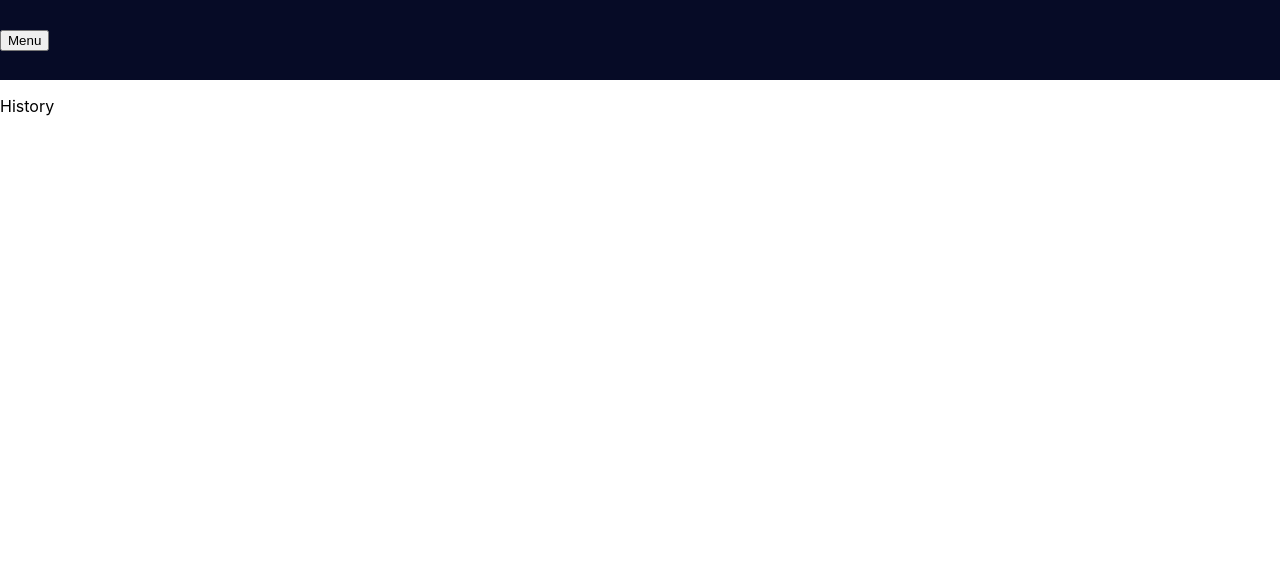
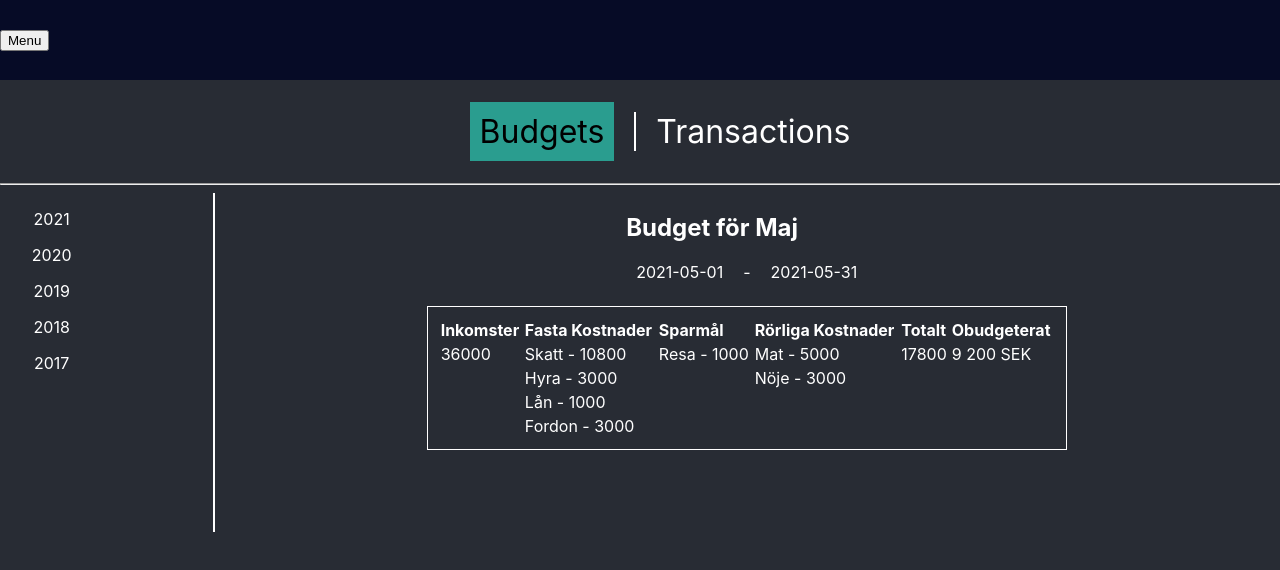
Before and after one commit to Basgrupp3Org/johannasnyareactfrontend, a React (Create React App) app: page /history in a window 1280 px wide. Shown: the top 570 px of the page. Built offline with nearby package versions, Linux system fonts and the light colour scheme.

Commit message:
Co-authored-by: SimonKarvonen <SimonKarvonen@users.noreply.github.com>

```diff
--- /dev/null
+++ b/src/Components/History/HistoryPage.css
@@ -0,0 +1,117 @@
+body{
+    background-color: #282C34;
+
+}
+table {
+    border: 1px solid white;
+    padding: 10px;
+    width: 100%;
+  }
+  /*----------------Navbar----------------*/
+  .container {
+      color: #fff;
+      display: grid;
+      grid-template-columns: repeat(6, 1fr);
+      grid-template-rows: repeat(5, 1fr);
+  }
+.history-nav{
+    /* border: 1px solid white; */
+    grid-row: 1 / 1;
+    grid-column: 1 / 7;
+
+}
+.history-nav li{
+    display:inline;
+    padding: 20px;
+
+}
+.line1{
+    border-left: 2px solid white;
+  display:inline;
+}
+/*---------------Budgets------------------- */
+.line2{
+    border-left: 2px solid white;
+  grid-row: 2 / 5;
+  grid-column: 2 / 2;
+}
+.history-sidebar{
+    /* border: 1px solid white; */
+    margin-right: 100px;
+    margin-left: -10px;
+    padding: 0px;
+    text-align: center;
+    grid-row: 2 / 6;
+    grid-column: 1 / 1;
+}
+.history-content{
+    /* border: 1px solid white; */
+    grid-row: 2 / 3;
+    grid-column: 3 / 6;
+    margin-left: auto;
+    margin-right: auto;
+}
+.from-to-date p{
+    display: inline;
+    padding-left: 10px;
+    padding-right: 10px;
+    align-items: center;
+}
+.history-table{
+    /* border: 1px solid white; */
+    grid-row: 3 / 6;
+    grid-column: 3 / 6;
+}
+ul {
+    list-style-type: none;
+    font-size: 32px;
+    text-align: center;
+}
+li {
+    text-decoration: none;
+}
+th{
+    text-align: left;
+}
+td {
+    text-align: left;
+}
+/*---------------Transactions------------------- */
+
+.transaction-inputs {
+    display: inline;
+    align-items: center;
+    grid-row: 2 / 2;
+    grid-column: 2 / 6;
+}
+
+.btn {
+    text-decoration: none;
+    color: white;
+    list-style-type: none;
+
+}
+.history-nav a.active {
+    text-decoration: none;
+    background-color: #2A9D8F;
+    color: black;
+    padding: 10px;
+}
+
+.history-nav a:hover {
+    text-decoration: none;
+    color: #3adbc8;
+}
+input{
+    margin-left: 10px;
+    margin-right: 10px;
+    padding: 10px;
+}
+.filter-btn{
+    width: 150px;
+    height: 40px;
+    border-radius: 25px;
+    /* background-color: #2A9D8F; */
+    background: linear-gradient(#fff, #2A9D8F);
+    font-size: 20px;
+}
--- a/src/Components/History/HistoryPage.js
+++ b/src/Components/History/HistoryPage.js
@@ -1,9 +1,48 @@
 import React from 'react'
+import '../History/HistoryPage.css'
+import Budgets from './components/Budgets'
+import Transactions from './components/Transactions'
+import {
+  BrowserRouter as Router,
+  Switch,
+  Route,
+  NavLink,
+  useParams,
+  useRouteMatch
+} from "react-router-dom";
 
 export default function HistoryPage() {
-    return (
-        <div>
-            <p>History</p>
+
+  let { path, url } = useRouteMatch();
+
+  return (
+    <>
+      <Router>
+        <div className="container">
+          <nav className="history-nav">
+            <ul>
+              <li>
+                <NavLink to="/history" className="budgets-btn btn">Budgets</NavLink>
+              </li>
+              <div className="line1"></div>
+              <li>
+                <NavLink to="/transactions" className="transactions-btn btn">Transactions</NavLink>
+              </li>
+            </ul>
+            <hr />
+          </nav>
+
+          <Switch>
+            <Route exact path="/history">
+              <Budgets />
+            </Route>
+            <Route exact path="/transactions">
+              <Transactions />
+            </Route>
+          </Switch>
+
         </div>
-    )
+      </Router>
+    </>
+  )
 }
--- /dev/null
+++ b/src/Components/History/components/Budgets.js
@@ -0,0 +1,73 @@
+import React from 'react'
+
+const Budgets = () => {
+    return (
+        <>
+            <div className="history-sidebar">
+                <p>2021</p>
+                <p>2020</p>
+                <p>2019</p>
+                <p>2018</p>
+                <p>2017</p>
+            </div>
+            <div className="line2"></div>
+
+            <div className="history-content">
+                <h2>Budget för Maj</h2>
+                <div className="from-to-date">
+                    <p>2021-05-01</p>
+                    <p>-</p>
+                    <p>2021-05-31</p>
+                </div>
+            </div>
+            <div className="history-table">
+                <table>
+                    <tr>
+                        <th>Inkomster</th>
+                        <th>Fasta Kostnader</th>
+                        <th>Sparmål</th>
+                        <th>Rörliga Kostnader</th>
+                        <th>Totalt</th>
+                        <th>Obudgeterat</th>
+                    </tr>
+                    <tr>
+                        <td>36000</td>
+                        <td>Skatt - 10800</td>
+                        <td>Resa - 1000</td>
+                        <td>Mat - 5000</td>
+                        <td>17800</td>
+                        <td>9 200 SEK</td>
+
+                    </tr>
+
+                    <tr>
+                        <td></td>
+                        <td>Hyra - 3000</td>
+                        <td></td>
+                        <td>Nöje - 3000</td>
+                        <td></td>
+                        <td></td>
+                    </tr>
+                    <tr>
+                        <td></td>
+                        <td>Lån - 1000</td>
+                        <td></td>
+                        <td></td>
+                        <td></td>
+                        <td></td>
+                    </tr>
+                    <tr>
+                        <td></td>
+                        <td>Fordon - 3000</td>
+                        <td></td>
+                        <td></td>
+                        <td></td>
+                        <td></td>
+                    </tr>
+                </table>
+            </div>
+        </>
+    )
+}
+
+export default Budgets
--- /dev/null
+++ b/src/Components/History/components/Transactions.js
@@ -0,0 +1,24 @@
+import React from 'react'
+
+
+const Transactions = () => {
+    return (
+        <>
+            <div className="transaction-inputs">
+                <form>
+                    <label>Datum från:</label>
+                    <input type="date" />
+                    <label>Datum till:</label>
+                    <input type="date" />
+                    <label>Välj kategori:</label>
+                    <input type="text" />
+                    <button className="filter-btn">Filtrera</button>
+                </form>
+            </div>
+
+
+        </>
+    )
+}
+
+export default Transactions
```
